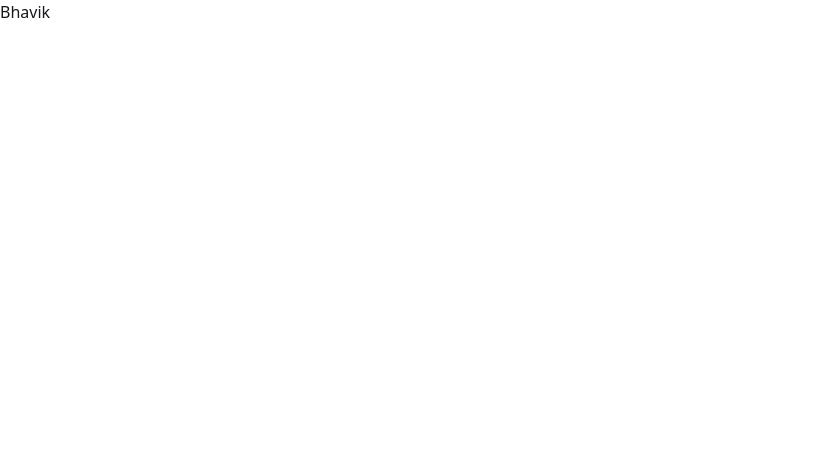
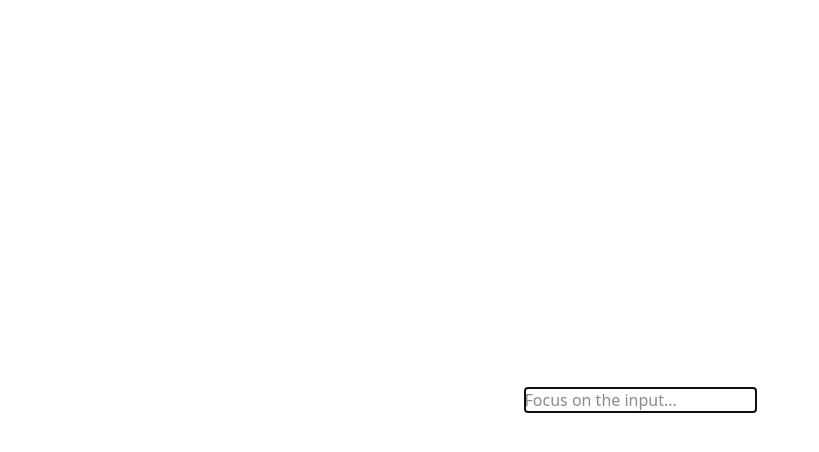
Before and after one commit to Bhavik0927/React30, a React (Vite) app: page / in a window 1280 px wide. Shown: the top 452 px of the page, without its empty margins (0-819 px from the left). Built offline with nearby package versions, Linux system fonts and the light colour scheme.

Commit message:
some hookes

```diff
--- a/src/App.jsx
+++ b/src/App.jsx
@@ -16,11 +16,14 @@
 // import Page16 from "./components/Task/Page16";
 // import Page17 from "./components/Task/Page17";
 
-import MainStream from "./components/zustand/mainStream";
+// import FirstState from "./components/States/FirstState";
+import FirstRef from "./components/UseRefs/FirstRef";
 
+// import MainStream from "./components/zustand/mainStream";
+// import ParentProps from "./components/Task/Props";
 const App = () =>{
   return (
-    <>
+    <div className="flex justify-center items-center h-dvh ">
       {/* <Page/> */}
       {/* <Page2/> */}
       {/* <Page3/> */}
@@ -38,8 +41,11 @@ const App = () =>{
       {/* <Page15/> */}
       {/* <Page16/> */}
       {/* <Page17/> */}
-      <MainStream />
-    </>
+      {/* <MainStream /> */}
+      {/* <ParentProps /> */}
+      {/* <FirstState /> */}
+      <FirstRef />
+    </div>
   )
 }
 
--- /dev/null
+++ b/src/components/Pages/ChildProp.jsx
@@ -0,0 +1,11 @@
+
+const ChildProp = ({onButtonClick}) => {
+    return (
+        <div>
+
+            <button className="cursor-pointer border-2" onClick={onButtonClick}>On ChildClick</button>
+        </div>
+    )
+}
+
+export default ChildProp
--- /dev/null
+++ b/src/components/States/FirstState.jsx
@@ -0,0 +1,18 @@
+import { useState } from "react";
+
+const FirstState = () => {
+    const [user,setUser] = useState({name:"Bhavik",age:27});
+
+    const updateUser = () => {
+        setUser({...user, age: user.age + 1})
+    }
+    return (
+        <div>
+            <h2>{user.name}</h2>
+            <h2>{user.age}</h2>
+            <button className="cursor-pointer" onClick={updateUser}>Click me..!!</button>
+        </div>
+    )
+}
+
+export default FirstState
--- /dev/null
+++ b/src/components/Task/Props.jsx
@@ -0,0 +1,18 @@
+import ChildProp from "../Pages/ChildProp.jsx"
+import { useState } from "react";
+
+const ParentProps = () => {
+    const [message, setMessage] = useState("Hello from parents");
+
+    const onHandleChange = () =>{
+        setMessage("Hello from parents 2")
+    }
+    return (
+        <div>
+            <h1>{message}</h1>
+            <ChildProp  onButtonClick={onHandleChange}/>
+        </div>
+    )
+}
+
+export default ParentProps;
--- /dev/null
+++ b/src/components/UseRefs/FirstRef.jsx
@@ -0,0 +1,18 @@
+import { useEffect } from "react";
+import { useRef } from "react"
+
+const FirstRef = () => {
+    const inputRef = useRef(null);
+
+    useEffect(()=>{
+        inputRef.current.focus();
+    },[]);
+
+    return (
+        <div>
+            <input ref={inputRef} type="text" placeholder="Focus on the input..." />
+        </div>
+    )
+}
+
+export default FirstRef
```
